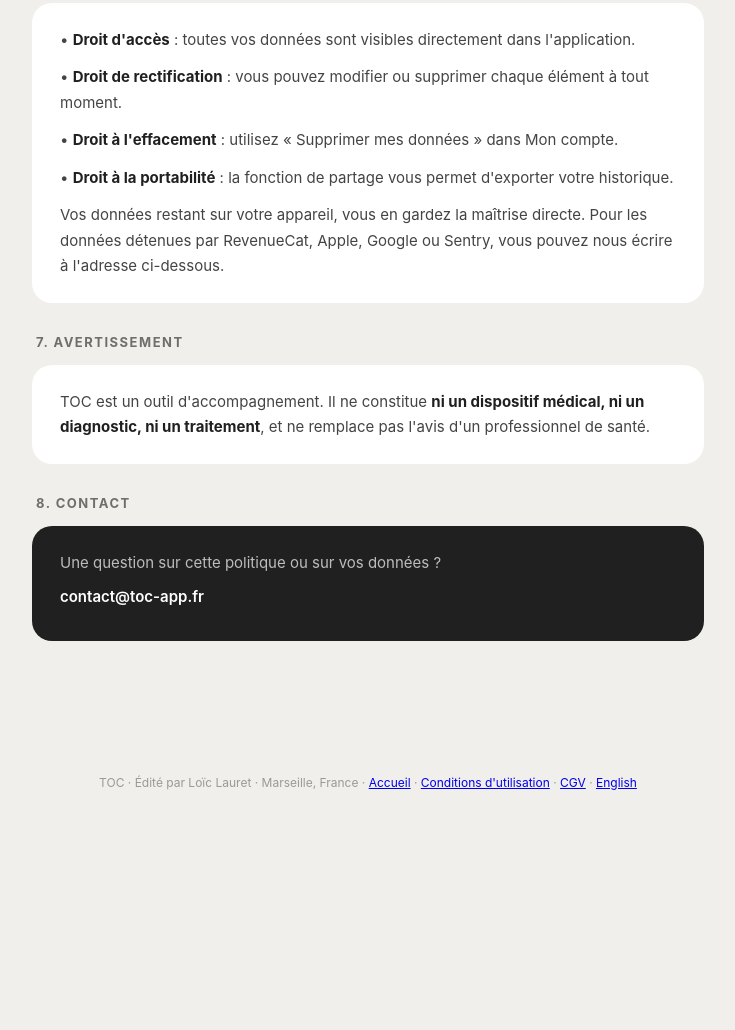
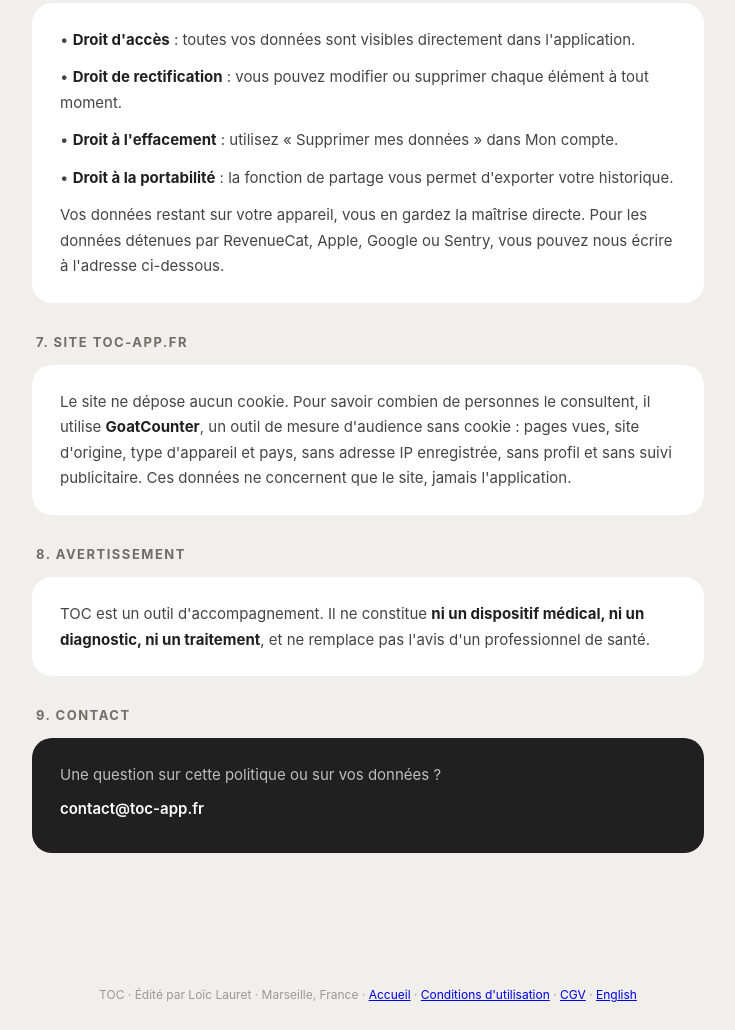
Before and after one commit to loiclrt/toc-app-website, a plain HTML site: page confidentialite/index.html in a window 1280 px wide. Shown: the part 2071-3101 px from the top of the page, without its empty margins (272-1007 px from the left). Before the commit the page ends 2888 px from the top, so only its background shows below. Drawn offline with Linux system fonts and the light colour scheme.

Commit message:
Mesure d'audience sans cookie (GoatCounter) sur toutes les pages ; mentions légales et confidentialité FR/EN mises à jour
Co-Authored-By: Claude Opus 5.5 <noreply@anthropic.com>

```diff
--- a/confidentialite/index.html
+++ b/confidentialite/index.html
@@ -104,14 +104,21 @@
   </section>
 
   <section>
-    <h2>7. Avertissement</h2>
+    <h2>7. Site toc-app.fr</h2>
+    <div class="card">
+      <p>Le site ne dépose aucun cookie. Pour savoir combien de personnes le consultent, il utilise <strong>GoatCounter</strong>, un outil de mesure d'audience sans cookie : pages vues, site d'origine, type d'appareil et pays, sans adresse IP enregistrée, sans profil et sans suivi publicitaire. Ces données ne concernent que le site, jamais l'application.</p>
+    </div>
+  </section>
+
+  <section>
+    <h2>8. Avertissement</h2>
     <div class="card">
       <p>TOC est un outil d'accompagnement. Il ne constitue <strong>ni un dispositif médical, ni un diagnostic, ni un traitement</strong>, et ne remplace pas l'avis d'un professionnel de santé.</p>
     </div>
   </section>
 
   <section>
-    <h2>8. Contact</h2>
+    <h2>9. Contact</h2>
     <div class="contact-card">
       <p>Une question sur cette politique ou sur vos données ?</p>
       <p><a href="mailto:contact@toc-app.fr">contact@toc-app.fr</a></p>
@@ -122,5 +129,7 @@
 
 <footer>TOC · Édité par Loïc Lauret · Marseille, France · <a href="/">Accueil</a> · <a href="/cgu/">Conditions d'utilisation</a> · <a href="/cgv/">CGV</a> · <a href="/en/privacy/">English</a></footer>
 
+<!-- Mesure d'audience sans cookie (GoatCounter) -->
+<script data-goatcounter="https://toc-app.goatcounter.com/count" async src="//gc.zgo.at/count.js"></script>
 </body>
 </html>
```
Also changed, not shown: 404.html (+2 -0 lines), cgu/index.html (+2 -0 lines), cgv/index.html (+2 -0 lines), en/index.html (+2 -0 lines), en/privacy/index.html (+11 -2 lines), en/terms/index.html (+2 -0 lines), index.html (+2 -0 lines), mentions-legales/index.html (+3 -1 lines).
